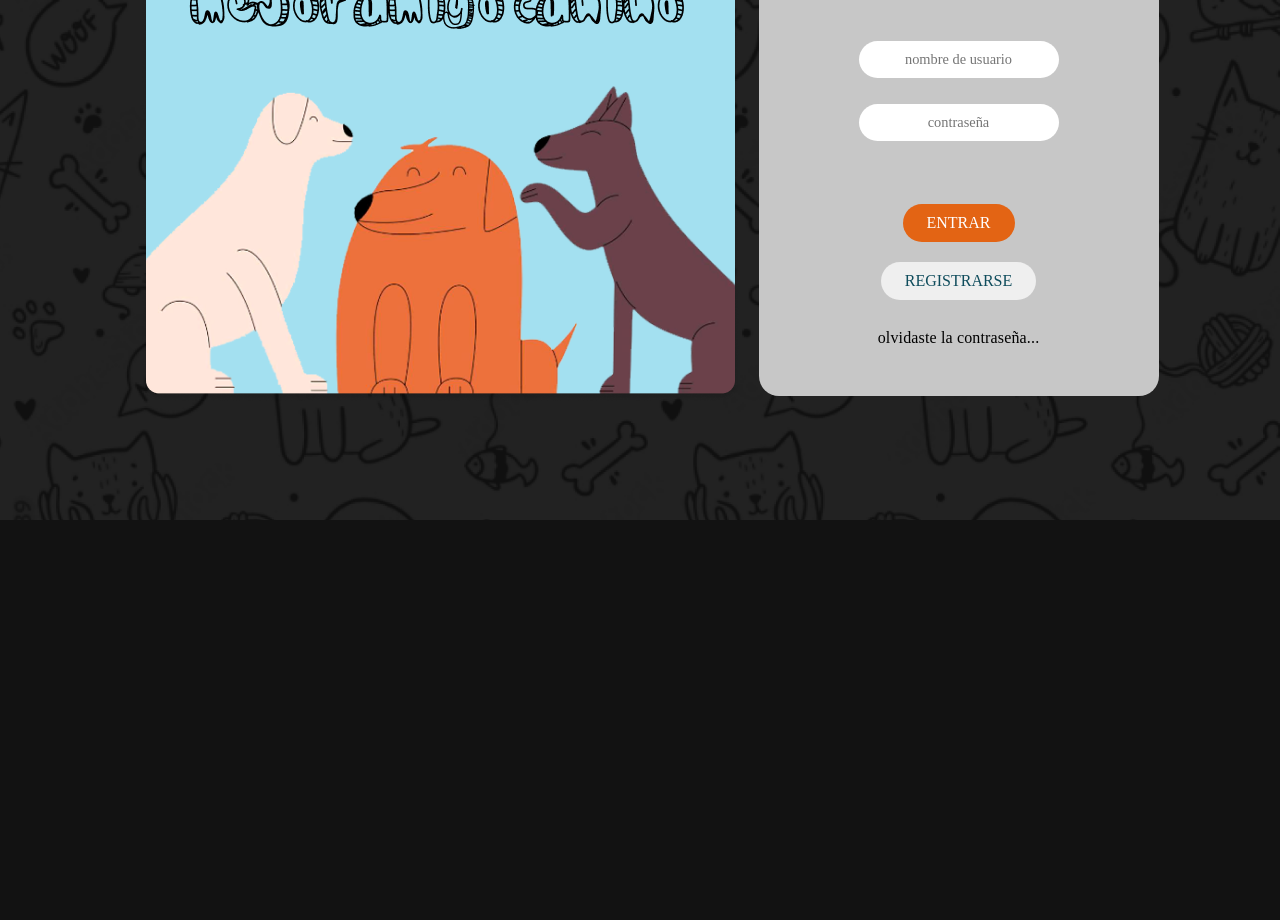
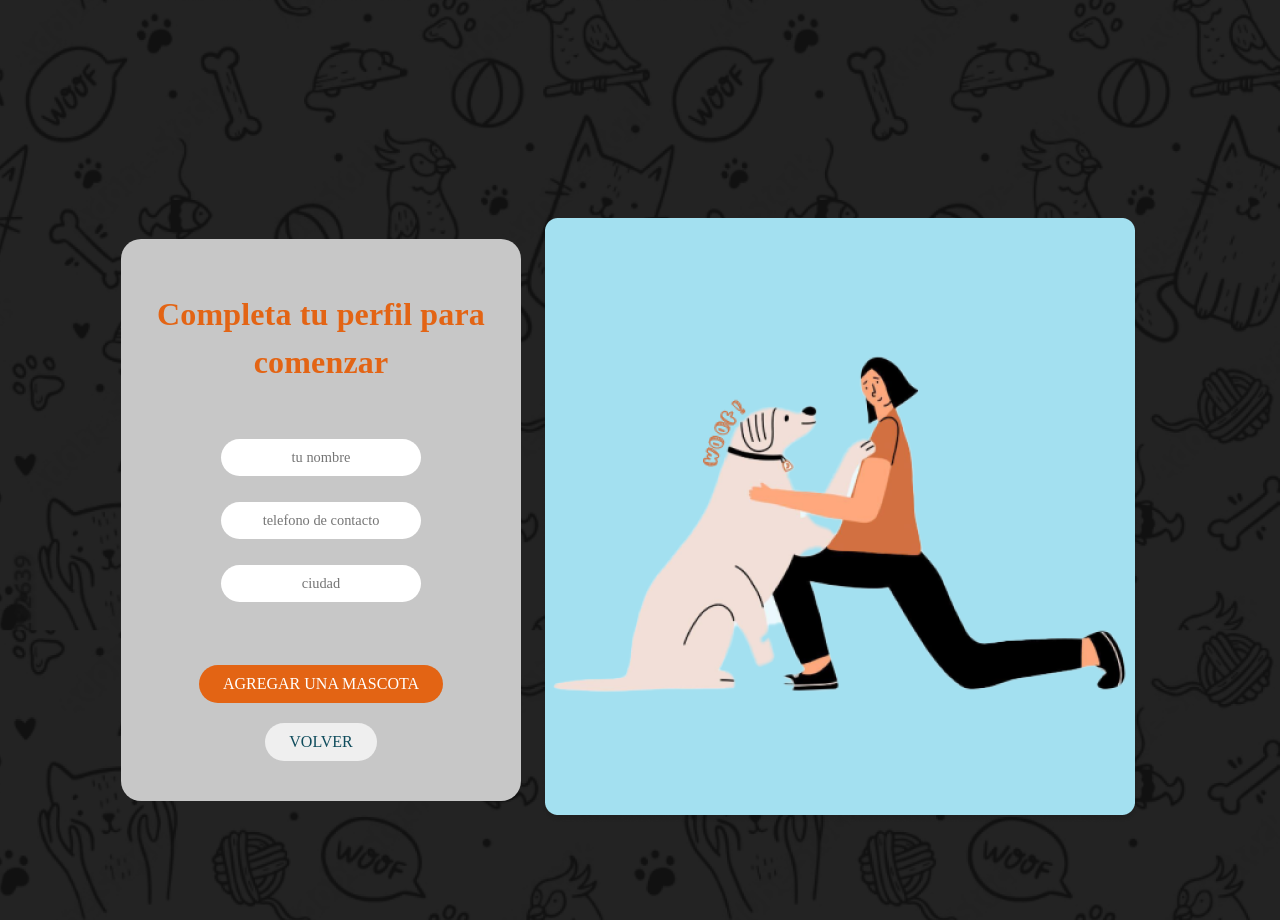
Before and after one commit to No-Country-simulation/c19-46-n-java-react, a React (Vite) app in the folder frontend/: page / in a window 1280 px wide. Shown: the part 280-1200 px from the top of the page. Before the commit the page ends 800 px from the top, so only its background shows below. Built offline with nearby package versions, Linux system fonts and the light colour scheme.

Commit message:
creado formulario de usuario

```diff
--- a/frontend/src/App.jsx
+++ b/frontend/src/App.jsx
@@ -1,5 +1,6 @@
 import React from 'react';
 import LoginForm from './components/forms/LoginForm';
+import RegisterForm from './components/forms/RegisterForm';
 import './App.css';
 
 function App() {
@@ -7,6 +8,7 @@ function App() {
     <>
 
       <LoginForm />
+      <RegisterForm/>
 
     </>
   );
--- /dev/null
+++ b/frontend/src/components/forms/RegisterForm.jsx
@@ -0,0 +1,57 @@
+import React from 'react';
+import Button from '../button/Button';
+import './LoginForm.css';
+import Input from '../input/Input';
+import Primerinicio from '../images/primerInicio.png'
+
+
+const LoginForm = () => {
+  const handleLogin = () => {
+    console.log('EntrarAgregar una mascota');
+  };
+
+  const handleRegister = () => {
+    console.log('Volver');
+  };
+
+  return (
+
+    <div className="container">
+      <form className='form'>
+        <h1>Completa tu perfil para comenzar</h1>
+          <div className='campo'>
+            <Input
+              placeholder={"tu nombre"}>
+            </Input>
+
+            <Input
+              placeholder={"telefono de contacto"}>
+            </Input>
+
+            <Input
+              placeholder={"ciudad"}>
+            </Input>
+          </div>
+
+        <div>
+          <Button onClick={handleLogin} className="btn-primary">
+          AGREGAR UNA MASCOTA
+          </Button>
+        </div>
+
+        <div>
+          <Button onClick={handleRegister} className="btn-secondary">
+            VOLVER
+          </Button>
+        </div>
+      </form>
+
+      <div className="image">
+        <img src={Primerinicio} alt="Primer inicio"/>
+      </div>
+    </div>
+
+  );
+};
+
+export default LoginForm;
```
Also changed, not shown: frontend/src/components/images/primerInicio.png (added).
